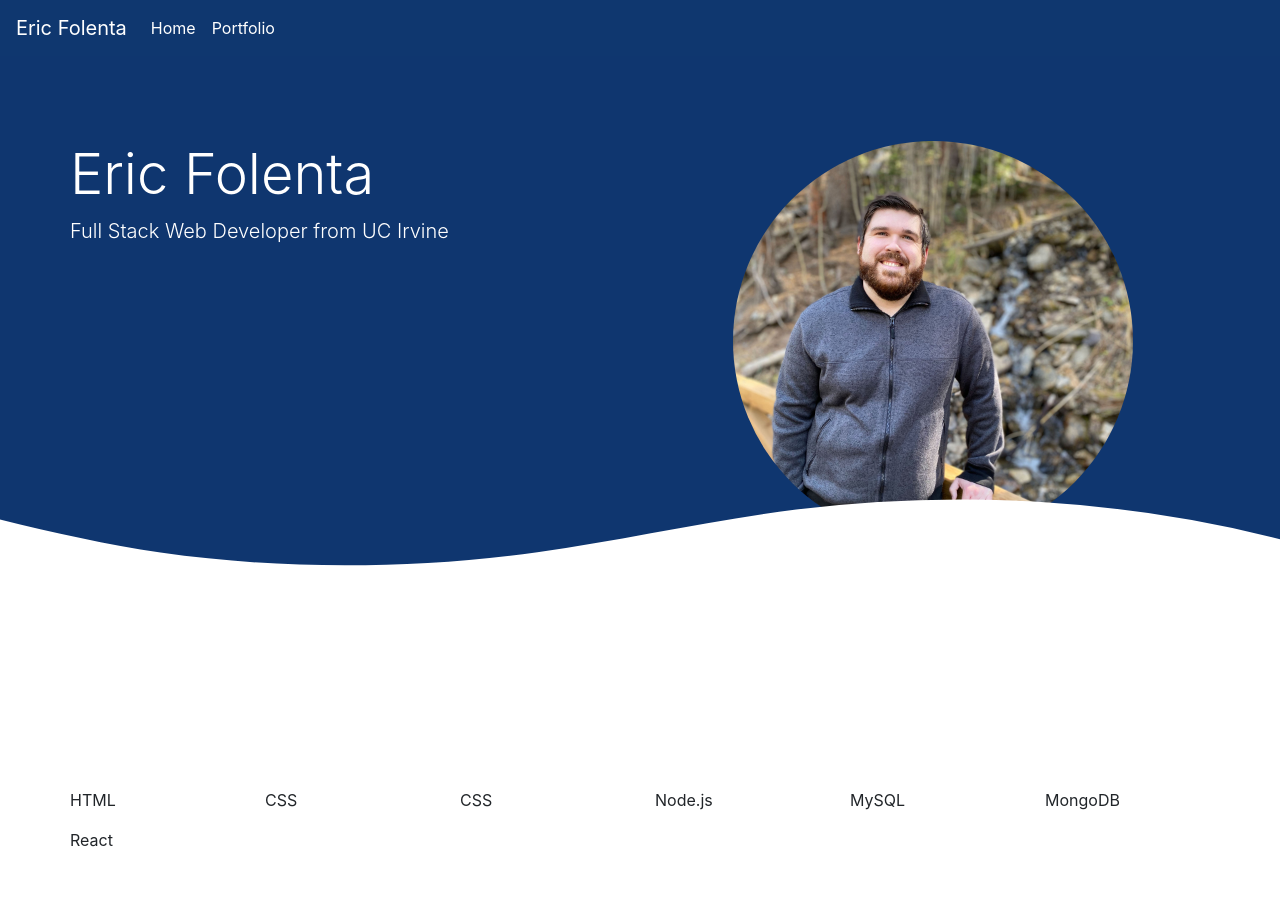
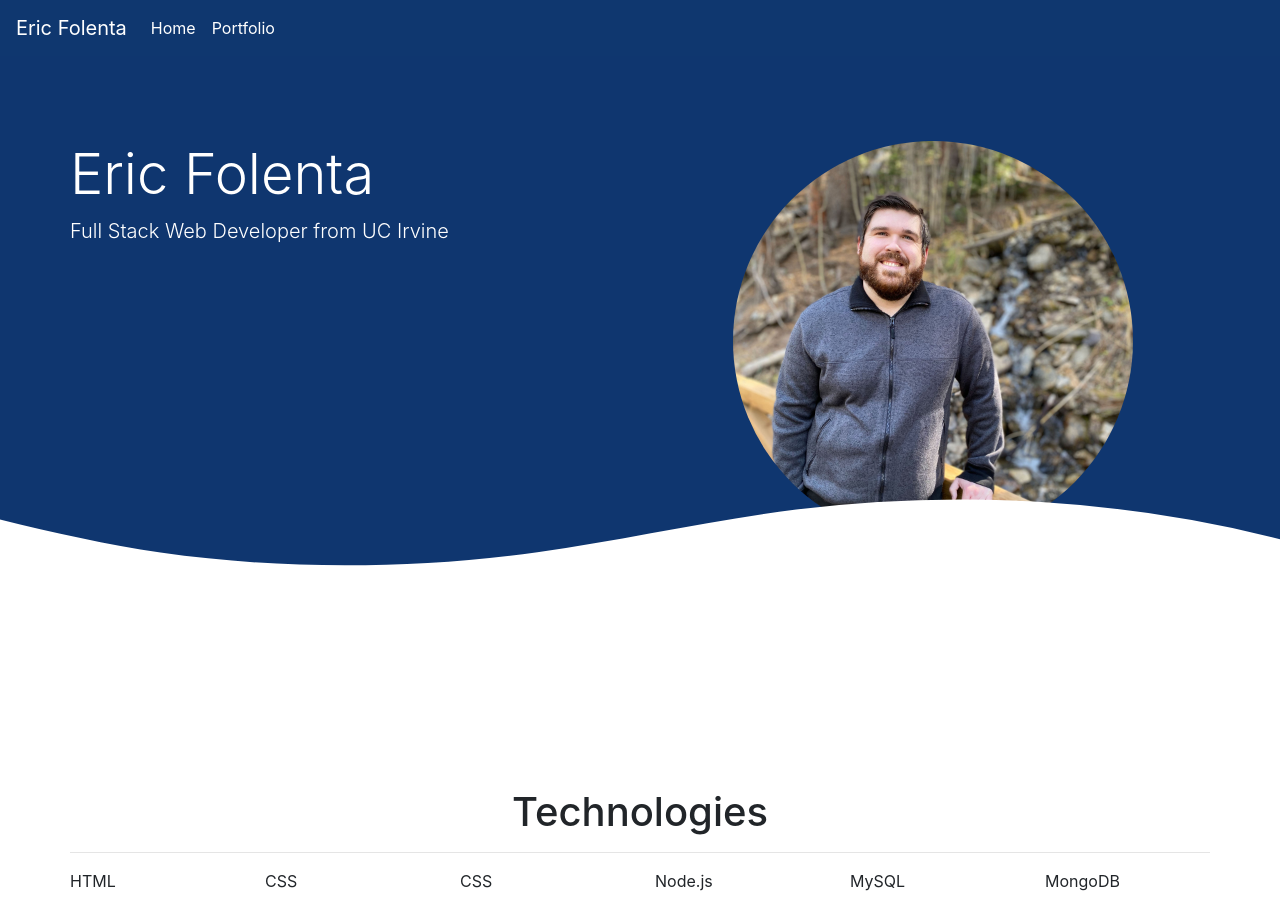
Before and after one commit to efolenta/20-react-portfolio, a React (Create React App) app: page / in a window 1280 px wide. Shown: the top 913 px of the page. Built offline with nearby package versions, Linux system fonts and the light colour scheme.

Commit message:
Added title and hr

```diff
--- a/src/components/Technologies/index.js
+++ b/src/components/Technologies/index.js
@@ -4,6 +4,10 @@ import { Col, Container, Row } from "../Grid";
 function Technologies () {
     return (
         <>
+        <div align="center">
+            <h1 align="center">Technologies</h1>
+            <hr />
+        </div>
         <Row>
             <Col size="md-2 xs-3">
                 <p>HTML</p>
```
